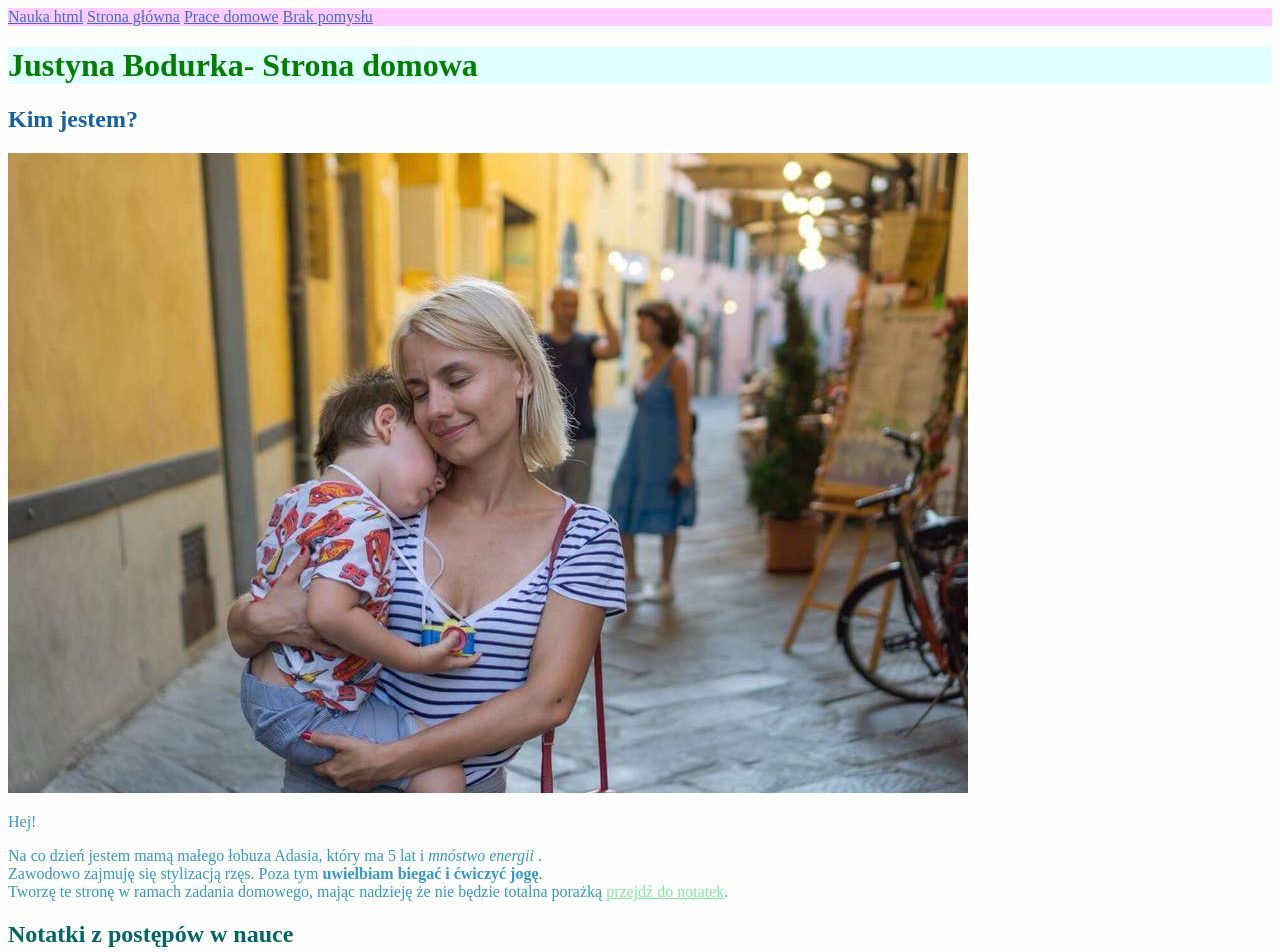
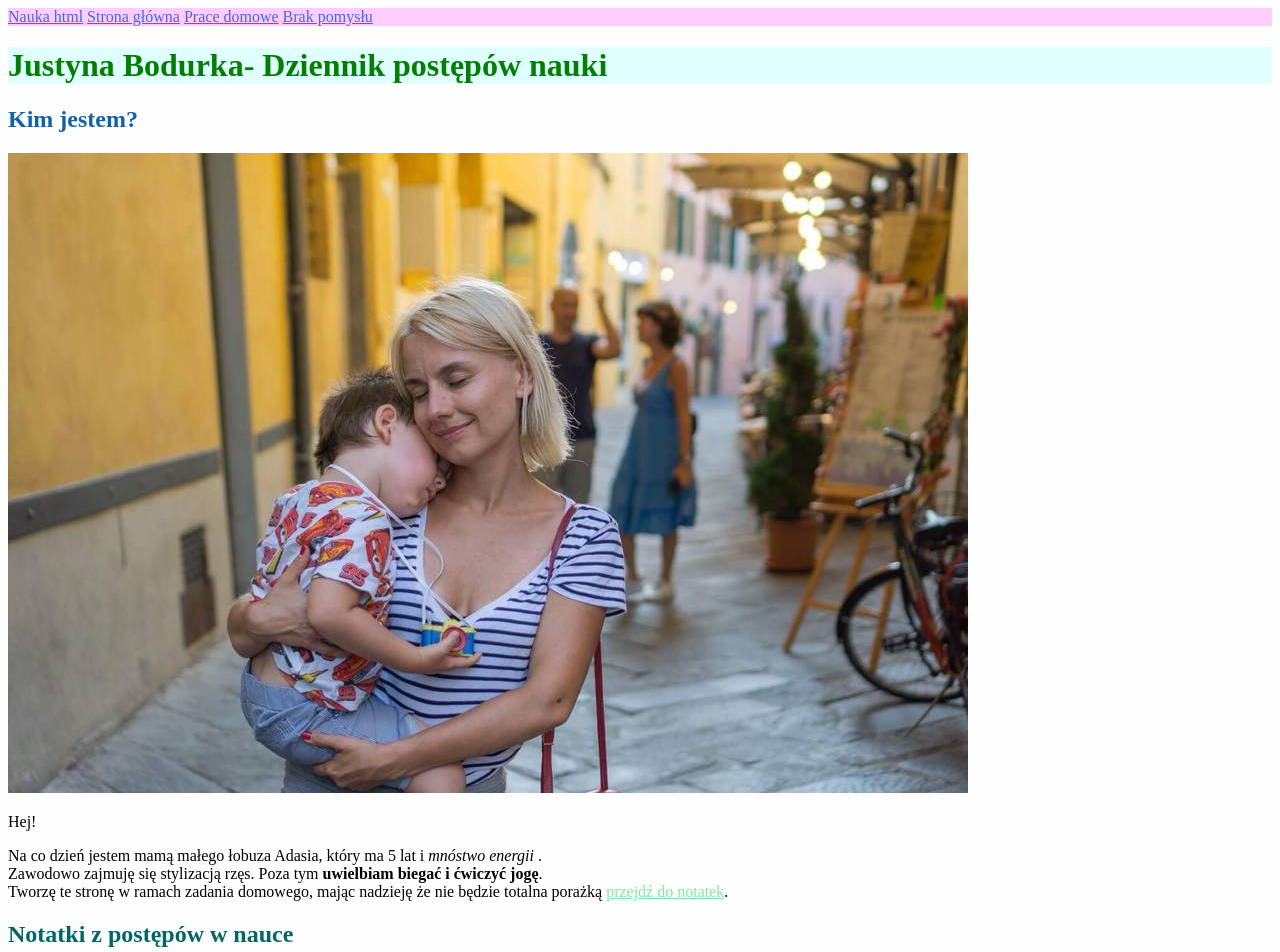
Before and after one commit to justyna-bodurka/homepage, a plain HTML site: page index.html in a window 1280 px wide. Shown: the top 952 px of the page. Drawn offline with Linux system fonts and the light colour scheme.

Commit message:
heading content and paragraph change, js alert change

```diff
--- a/index.html
+++ b/index.html
@@ -21,7 +21,7 @@
     </header>
     <main>
         <header id="top">
-            <h1 class="green-header"> Justyna Bodurka- Strona domowa</h1>
+            <h1 class="green-header"> Justyna Bodurka- Dziennik postępów nauki</h1>
         </header>
 
 
--- a/main.js
+++ b/main.js
@@ -3,4 +3,4 @@ const age = 36;
 alert ('siema');
 console.log(firstName);
 console.log(age);
-console.log(`Siema,nazywam się ${firstName} i mam ${age} lat`);
+console.log(`Witaj drogi odbiorco,nazywam się ${firstName} i mam ${age} lat`);
--- a/style.css
+++ b/style.css
@@ -7,10 +7,8 @@ h1{
 h2{
     color: #1460aa;
 }
-p{
-    color: #3299CC;
 
-}
+
 .green-header{
     color:green;
 }
```
